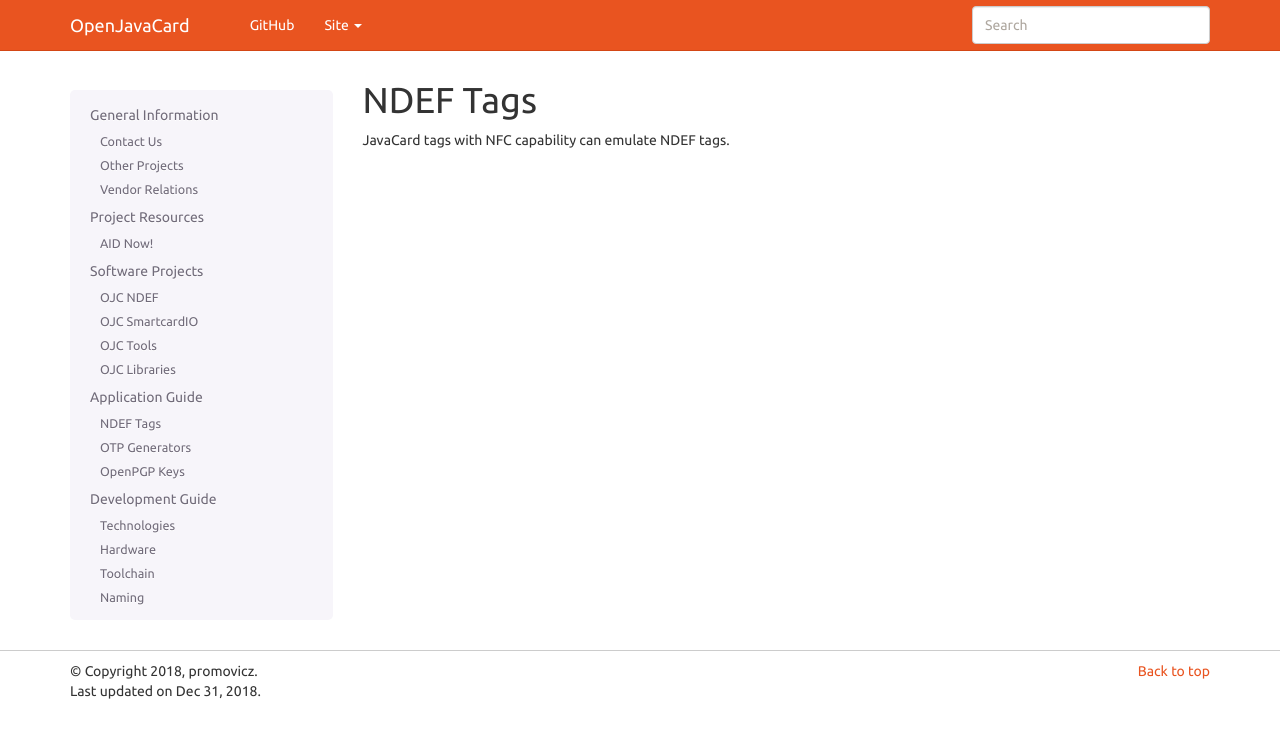
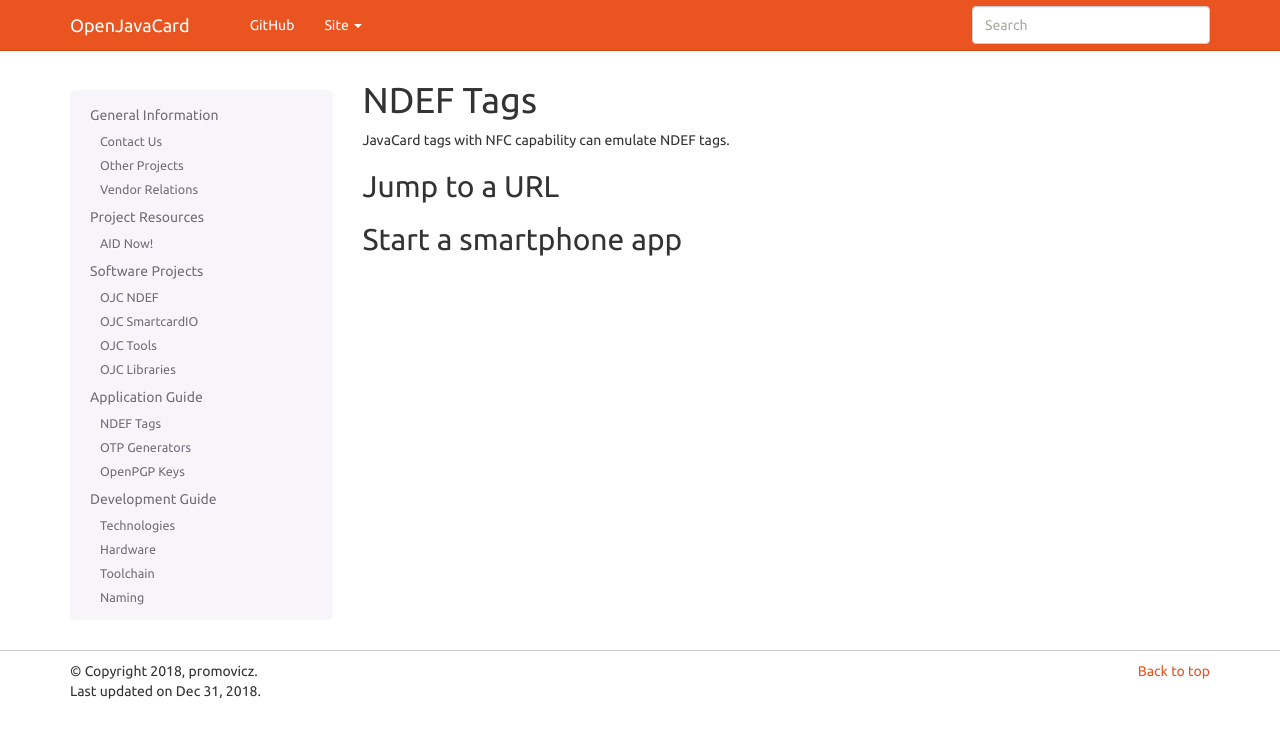
Before and after one commit to OpenJavaCard/openjavacard-site, a Sphinx documentation site: the page built from source/appguide/ndef.rst, in a window 1280 px wide. Shown: the top 738 px of the page. Built offline with Sphinx 7.4.7, drawn with Linux system fonts in a browser that asks for light colours.

Commit message:
Some titles for the appguide

```diff
--- a/source/appguide/ndef.rst
+++ b/source/appguide/ndef.rst
@@ -2,3 +2,9 @@ NDEF Tags
 =========
 
 JavaCard tags with NFC capability can emulate NDEF tags.
+
+Jump to a URL
+-------------
+
+Start a smartphone app
+----------------------
```
